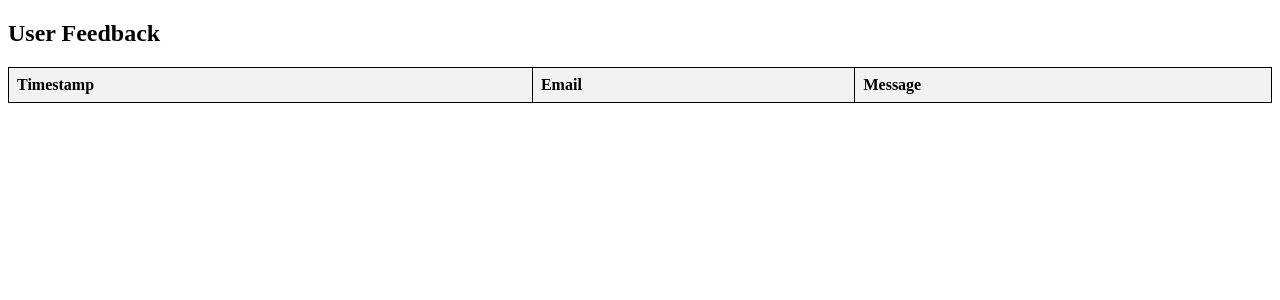
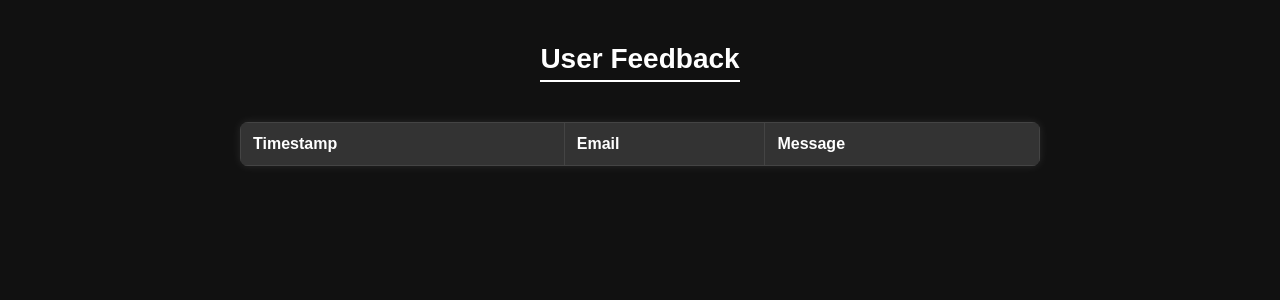
Before and after one commit to SaiR28/startup-bot, a FastAPI app: page /feedback in a window 1280 px wide. Shown: the top 300 px of the page. Run offline with FastAPI, Linux system fonts and the light colour scheme; data that the repository does not hold is empty.

Commit message:
made all changes

```diff
--- a/V5/app.py
+++ b/V5/app.py
@@ -141,9 +141,14 @@ def log_to_db(ip_address: str, prompt: str, output: str, email: str = None):
 async def read_root():
     with open('templates/landing.html', 'r') as f:
         return f.read()
+
 @app.get("/addscheme")
 def serve_schemes_page(request: Request):
     return templates.TemplateResponse("schemeadd.html", {"request": request})
+@app.get("/admin")
+def serve_schemes_page(request: Request):
+    return templates.TemplateResponse("admin.html", {"request": request})
+
 @app.get("/chat")
 def serve_schemes_page(request: Request):
     return templates.TemplateResponse("chat.html", {"request": request})
--- a/V5/templates/feedback.html
+++ b/V5/templates/feedback.html
@@ -5,9 +5,47 @@
     <meta name="viewport" content="width=device-width, initial-scale=1.0">
     <title>Feedback</title>
     <style>
-        table { width: 100%; border-collapse: collapse; }
-        th, td { border: 1px solid black; padding: 8px; text-align: left; }
-        th { background-color: #f2f2f2; }
+        body {
+            font-family: Arial, sans-serif;
+            background-color: #111;
+            color: #fff;
+            text-align: center;
+            margin: 0;
+            padding: 20px;
+        }
+        h2 {
+            font-size: 28px;
+            margin-bottom: 20px;
+            border-bottom: 2px solid #fff;
+            display: inline-block;
+            padding-bottom: 5px;
+        }
+        table {
+            width: 100%;
+            max-width: 800px;
+            margin: 20px auto;
+            border-collapse: collapse;
+            background-color: #222;
+            border-radius: 8px;
+            overflow: hidden;
+            box-shadow: 0 0 10px rgba(255, 255, 255, 0.1);
+        }
+        th, td {
+            padding: 12px;
+            border: 1px solid #444;
+            text-align: left;
+        }
+        th {
+            background-color: #333;
+            font-weight: bold;
+        }
+        tr:nth-child(even) {
+            background-color: #2a2a2a;
+        }
+        tr:hover {
+            background-color: #444;
+            transition: 0.3s ease-in-out;
+        }
     </style>
 </head>
 <body>
--- a/V5/templates/list.html
+++ b/V5/templates/list.html
@@ -349,7 +349,7 @@ body {
 
             if (emailInput) {
                 try {
-                    const response = await fetch("http://localhost:8000/save-email", {
+                    const response = await fetch("/save-email", {
                         method: "POST",
                         headers: { "Content-Type": "application/json" },
                         body: JSON.stringify({ email: emailInput }),
@@ -451,7 +451,7 @@ body {
 
         async function fetchSchemes() {
             try {
-                const response = await fetch("http://localhost:8000/schemes");
+                const response = await fetch("/schemes");
                 if (!response.ok) throw new Error("Failed to fetch schemes");
 
                 const data = await response.json();
```
Also changed, not shown: V5/templates/admin.html (added, +55 -0 lines), V5/templates/chat.html (+14 -0 lines), V5/startup_classifier.db (deleted).
